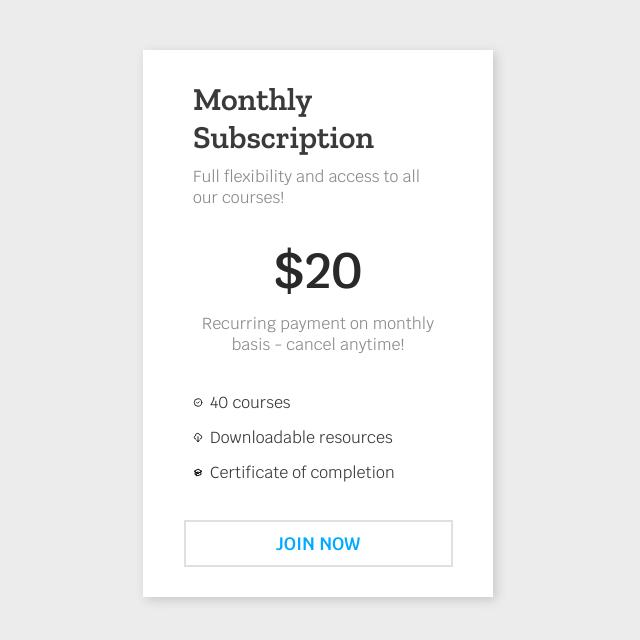
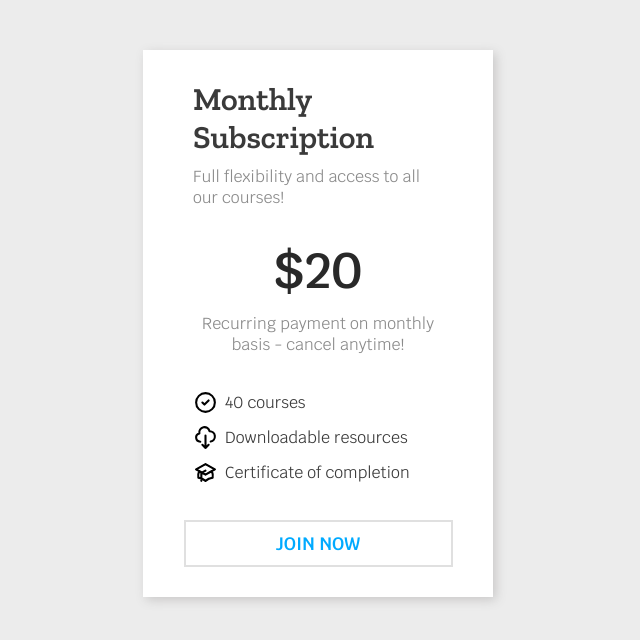
Before and after one commit to m-tonon/best-courses, a plain HTML site: page best-courses/index.html in a window 1280 px wide. Shown: the whole page, without its empty margins (322-962 px from the left). Drawn offline with nearby package versions, Linux system fonts and the light colour scheme.

Commit message:
working with transform and transition proteries

```diff
--- a/best-courses/styles.css
+++ b/best-courses/styles.css
@@ -21,6 +21,11 @@ html {
   width: 350px;
   margin: 50px auto;
   box-shadow: 3px 3px 10px rgb(201, 200, 200);
+  transition: transform 0.5s ease-out;
+}
+
+.card-container:hover {
+  transform: scale(1.05);
 }
 
 h1 {
@@ -66,7 +71,7 @@ h1 {
 
 .icon {
   display: flex;
-  width: 10px;
+  width: 25px;
 }
 
 .sub-feature-text {
@@ -91,6 +96,7 @@ h1 {
   border: 2px solid rgb(224, 224, 224);
   font-size: var(--size-1);
   font-weight: 600;
+  transition: background-color 0.8s ease-out;
 }
 
 .button:hover {
```
